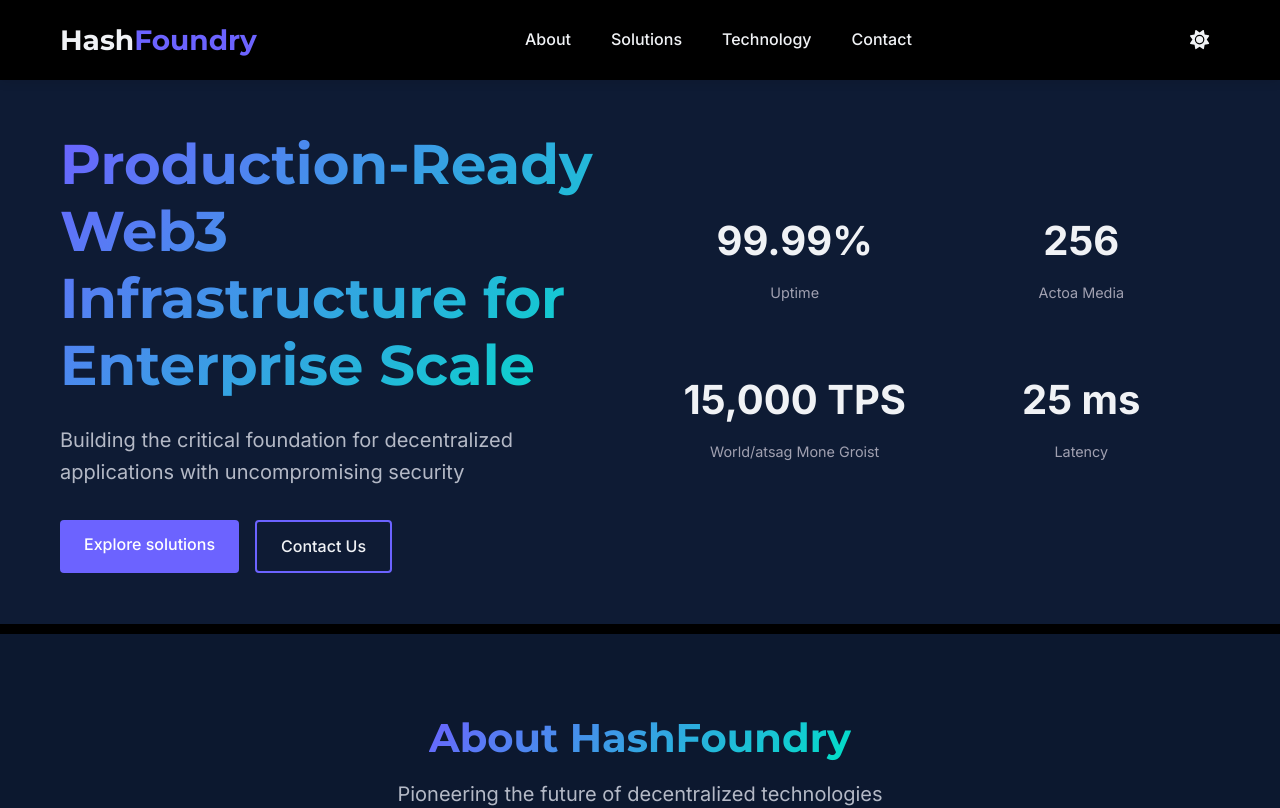
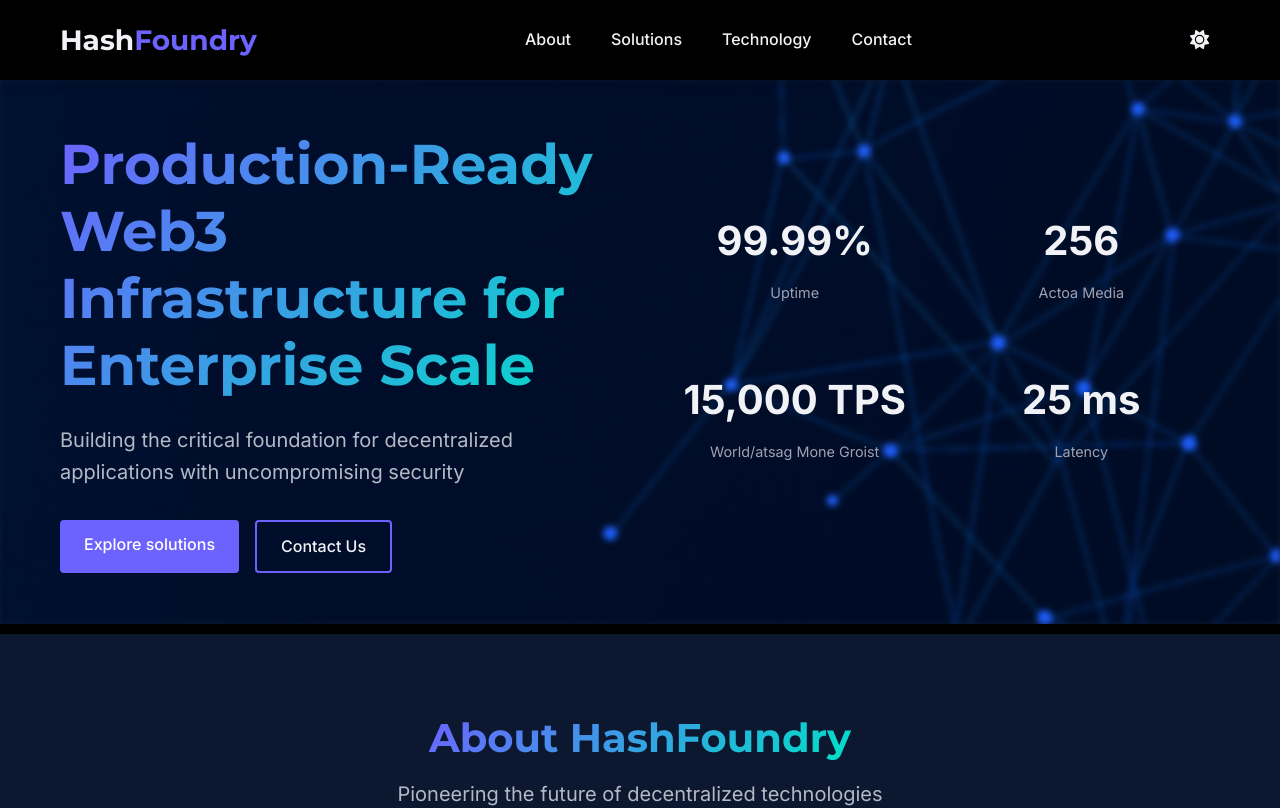
Before and after one commit to hashfoundry/site, a React (Create React App) app in the folder hashfoundry-react/: page / in a window 1280 px wide. Shown: the top 808 px of the page. Built offline with nearby package versions, Linux system fonts and the light colour scheme.

Commit message:
An image is used as a background in the Hero section.

```diff
--- a/hashfoundry-react/src/components/sections/HeroSection.js
+++ b/hashfoundry-react/src/components/sections/HeroSection.js
@@ -3,10 +3,31 @@ import styled from 'styled-components';
 import { ThemeContext } from '../../context/ThemeContext';
 import useTranslation from '../../hooks/useTranslation';
 import SectionDivider from '../ui/SectionDivider';
+import lightBg from '../../assets/images/HeroSectionLightBG.png';
+import darkBg from '../../assets/images/HeroSectionDarkBG.png';
 
 const HeroSectionWrapper = styled.section`
   padding: 2rem 0;
   background-color: ${props => props.theme === 'light' ? 'var(--light-hero-bg)' : 'var(--dark-hero-bg)'};
+  position: relative;
+  overflow: hidden;
+
+  &::before {
+    content: '';
+    position: absolute;
+    top: 0;
+    left: 0;
+    right: 0;
+    bottom: 0;
+    background-image: ${props => props.theme === 'light'
+      ? `url(${lightBg})`
+      : `url(${darkBg})`
+    };
+    background-size: cover;
+    background-position: center;
+    filter: blur(3px);
+    z-index: 0;
+  }
 `;
 
 const HeroContainer = styled.div`
@@ -17,6 +38,8 @@ const HeroContainer = styled.div`
   max-width: 1200px;
   margin: 0 auto;
   padding: 0 20px;
+  position: relative;
+  z-index: 1;
 
   @media (max-width: 992px) {
     flex-direction: column;
```
Also changed, not shown: hashfoundry-react/src/assets/images/HeroSectionDarkBG.png (added), hashfoundry-react/src/assets/images/HeroSectionLightBG.png (added).
